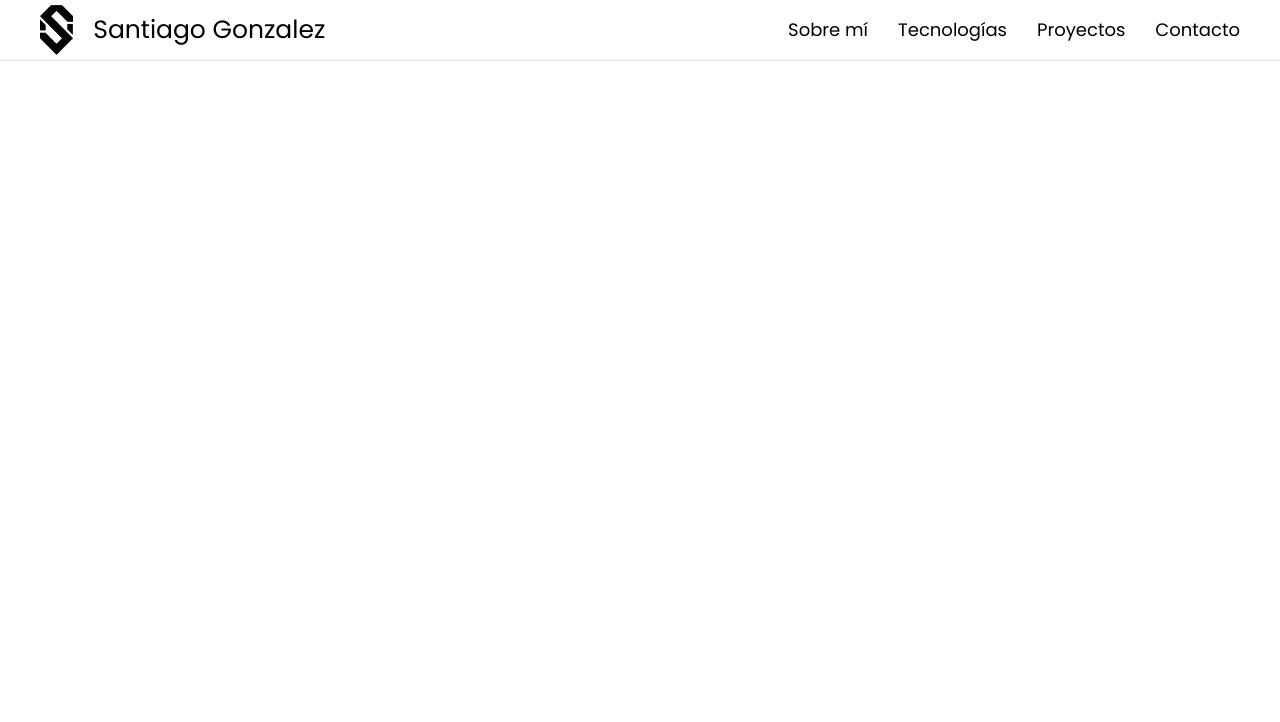
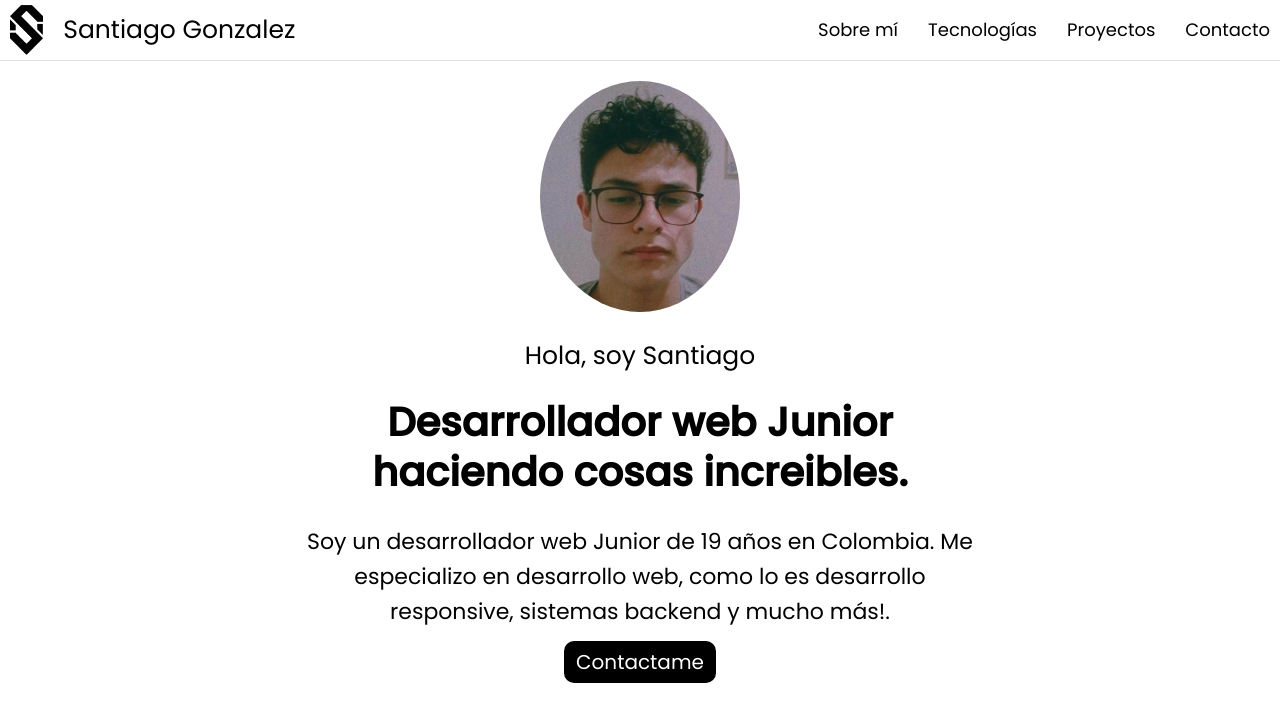
Before and after one commit to Santiago1119/portafolio, a plain HTML site: page index.html in a window 1280 px wide. Drawn offline with Linux system fonts and the light colour scheme.

Commit message:
Agregue un efecto hover a la barra de navegacion, y termine la seccion de 'sobre mi' agregando mi imagen personal y cierta informacion

```diff
--- a/css/style.css
+++ b/css/style.css
@@ -14,6 +14,11 @@ header{
     height: 60px;
     border-bottom: 1px solid var(--color_gris);
 }
+
+.inactive{
+    display: none;
+}
+/*BARRA DE NAVEGACION*/
 
 .container__imagen__navegador{
     height: 60px;
@@ -46,6 +51,7 @@ a{
     margin: 0 20px 0 0;
     padding: 0;
     border: none;
+    cursor: pointer;
     background-color: var(--color_blanco);
 }
 
@@ -54,7 +60,7 @@ a{
 }
 
 .navegador{
-    max-width: 1200px;
+    max-width: 1400px;
     height: 60px;
     display: flex;
     justify-content: space-between;
@@ -73,6 +79,7 @@ a{
     height: 60px;
     list-style: none;
     margin-left: 30px;
+    position: relative;
 }
 
 .lista-navegador li a{
@@ -82,8 +89,72 @@ a{
     color: var(--color_negro);
 }
 
+.lista-navegador li a::before{
+    content: "";
+    background-color: var(--color_negro);
+    position: absolute;
+    top: 42px;
+    width: 100%;
+    height: 3px;
+    opacity: 0;
+    transition: opacity .3s;
+}
+
+.lista-navegador a:hover::before{
+    opacity: .8;
+}
+
+/* SECCION SOBRE MI */
+
+main{
+    max-width: 1400px;
+    margin: auto;
+}
+
+.sobreMi{
+    margin: 20px auto;
+    max-width: 680px;
+    text-align: center;
+}
+
+.sobreMi__imagenContainer{
+    margin: auto;
+    width: 200px;
+}
+
+.sobreMi__imagen{
+    width: 100%;
+    object-fit: contain;
+    border-radius: 50%;
+}
+
+.sobreMi__saludo{
+    font-size: 25px;
+}
+
+.sobreMi__titulo{
+    line-height: 50px;
+    font-size: 40px;
+}
+
+.sobreMi__presentacion{
+    font-size: 22px;
+    line-height: 35px;
+}
+
+.botonContacto{
+    background-color: var(--color_negro);
+    color: var(--color_blanco);
+    font-size: 20px;
+    padding: 7px 12px;
+    border-radius: 10px;
+}
 
 @media only screen and (max-width: 786px){
+
+    .lista-navegador li a::before{
+        content: none;
+    }
 
     .parrafo_navegador{
         font-size: 22px;
@@ -117,7 +188,7 @@ a{
 
     .menu-abierto{
         display: flex;
-        position: absolute;
+        position: fixed;
         pointer-events: all;
         width: 100vw;
         height: 100vh;
--- a/index.html
+++ b/index.html
@@ -4,13 +4,13 @@
     <meta charset="UTF-8">
     <meta http-equiv="X-UA-Compatible" content="IE=edge">
     <meta name="viewport" content="width=device-width, initial-scale=1.0">
+    <link rel="shortcut icon" href="/img/logo.png" type="image/x-icon">
     <link rel="stylesheet" href="/css/normalize.css">
     <link rel="stylesheet" href="/css/style.css">
-    <title>Portafolio</title>
+    <title>Portafolio desarrollador web</title>
 </head>
 <body>
 
-    <main>
         <header>
             <nav class="navegador">
 
@@ -36,7 +36,28 @@
                 </ul>
             </nav>
         </header>
-    </main>
+
+        <main>
+            <section class="sobreMi">
+                <div class="sobreMi__imagenContainer">
+                    <img src="/img/fotoPortafolio.jpg" alt="Programador" class="sobreMi__imagen">
+                </div>
+                <p class="sobreMi__saludo">Hola, soy Santiago</p>
+                <h1 class="sobreMi__titulo">Desarrollador web Junior haciendo cosas increibles.</h1>
+                <p class="sobreMi__presentacion">
+                    Soy un desarrollador web Junior de 19 años en Colombia.
+                    Me especializo en desarrollo web, como lo es desarrollo responsive,
+                    sistemas backend y mucho más!.
+                </p>
+                <a href="#" class="botonContacto">Contactame</a>
+
+            </section>
+
+        </main>
+
+
+
+
 
 
     <script src="/js/app.js"></script>
--- a/js/app.js
+++ b/js/app.js
@@ -1,8 +1,10 @@
 const lista = document.querySelector('.lista-navegador');
 const abrirMenu = document.querySelector('.abrir-menu');
 const cerrarMenu = document.querySelector('.cerrar-menu');
+const main = document.querySelector('main')
 
 function alternarBoton() {
+    main.classList.toggle("inactive");
     lista.classList.toggle("menu-abierto");
 }
 
```
Also changed, not shown: img/animacion5.png (added), img/fotoPortafolio.jpg (added).
